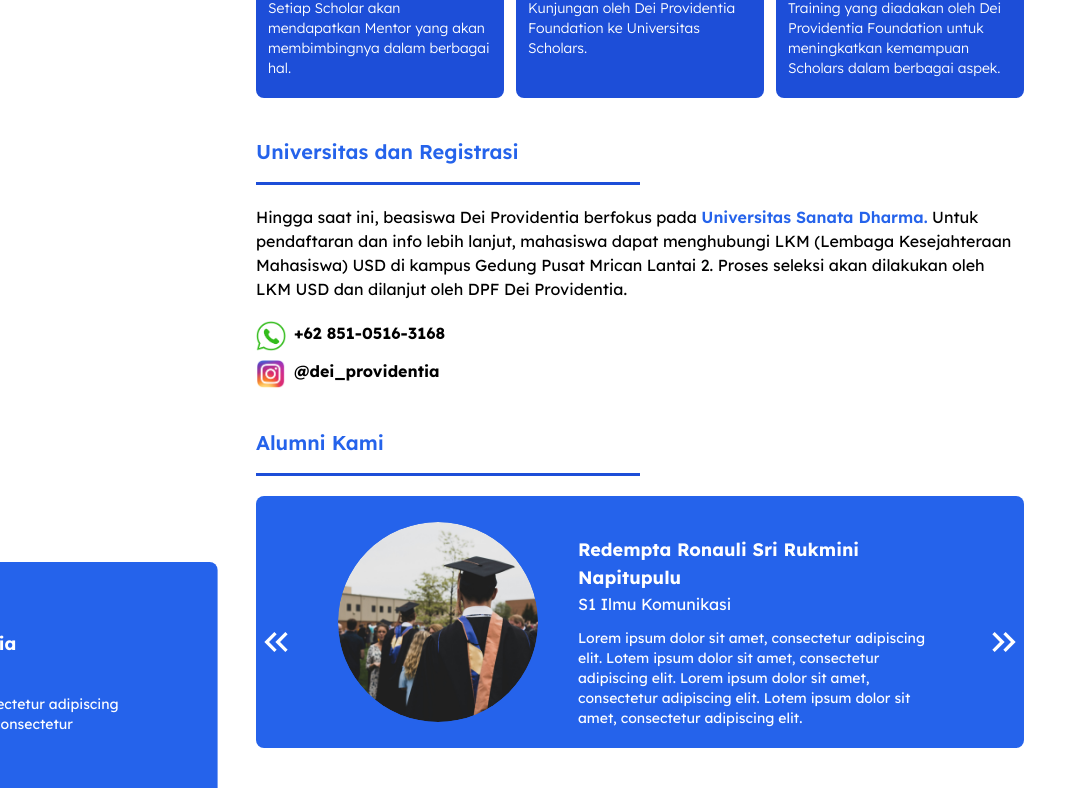
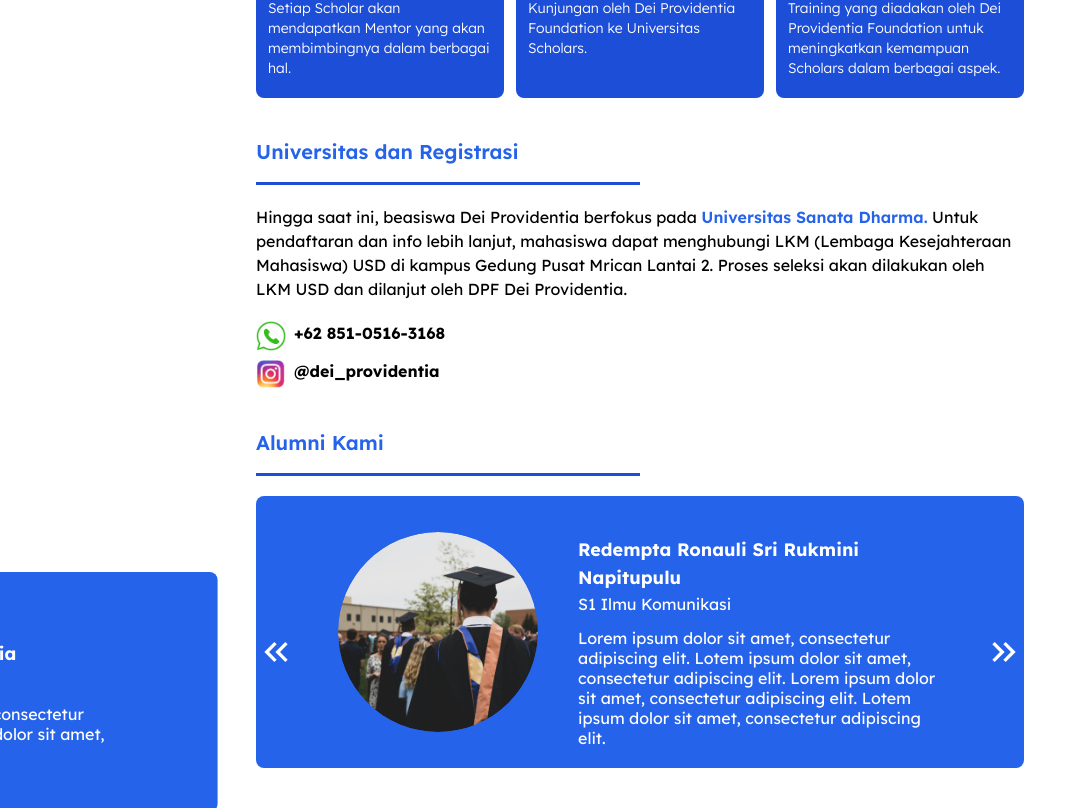
Before and after one commit to BrandonRafaelLovelyno/Dei-Providentia, a Next.js app: page / in a window 1280 px wide. Shown: the part 2399-3207 px from the top of the page, without its empty margins (0-1087 px from the left). Built offline with nearby package versions, Linux system fonts and the light colour scheme.

Commit message:
fix : incrementing testimoni  font-size

```diff
--- a/components/home/view-alumni.tsx
+++ b/components/home/view-alumni.tsx
@@ -48,7 +48,9 @@
             {testimonial.prodi}
           </h4>
         </div>
-        <p className={twMerge("text-sm", "text-white")}>{testimonial.quote}</p>
+        <p className={twMerge("text-md", "leading-5", "text-white")}>
+          {testimonial.quote}
+        </p>
       </div>
     </div>
   );
```
